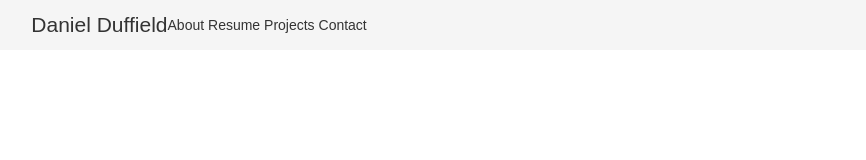
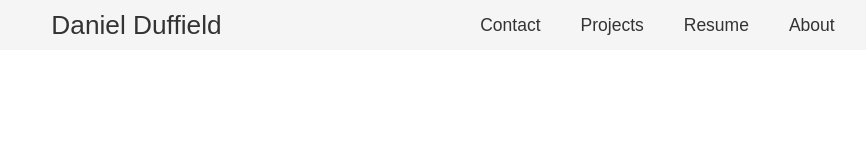
Before and after one commit to danielduffield/portfolio-app, a website: page index.html in a window 1280 px wide. Shown: the whole page, without its empty margins (197-1063 px from the left). Drawn offline with nearby package versions, Linux system fonts and the light colour scheme; a web font is replaced by a local one.

Commit message:
Increased the font-size of nav-link class elements and added margin to the left and right. #3

```diff
--- a/styles.css
+++ b/styles.css
@@ -16,6 +16,9 @@
 
 .nav-link {
   line-height: 50px;
+  float: right;
+  font-size: 1.25em;
+  margin: 0 20px;
 }
 
 #owner-name {
```
